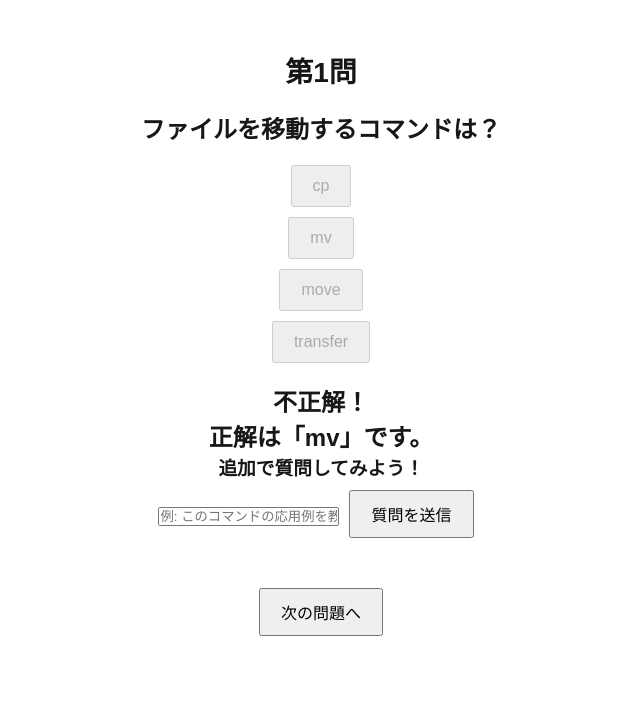
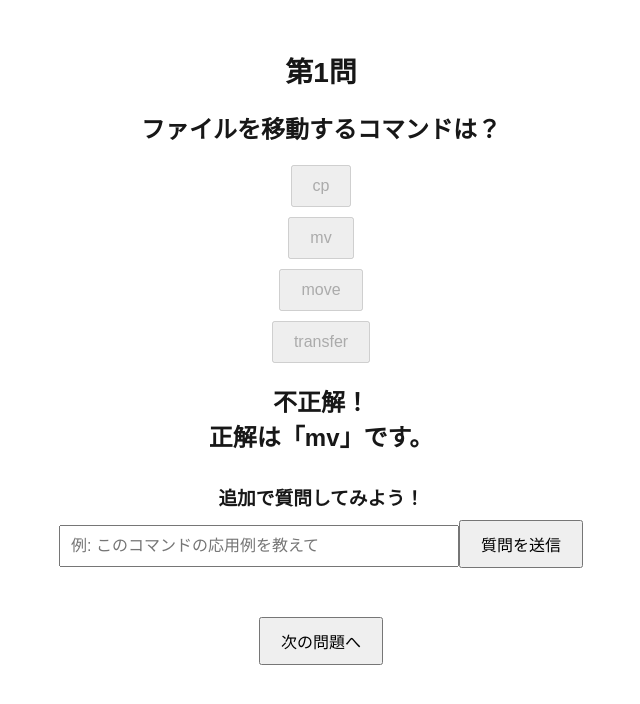
Before and after one commit to mnwdykn/test_quiz, a Next.js app: page /quiz in a window 1280 px wide. Both pictures are taken after a click on the button "cp". Shown: the top 704 px of the page, without its empty margins (319-959 px from the left). Built offline with nearby package versions, Linux system fonts and the light colour scheme.

Commit message:
コンポーネント分割（AnswerResult, QuizResult作成）＆ドキュメント更新

```diff
--- a/app/quiz/page.jsx
+++ b/app/quiz/page.jsx
@@ -3,31 +3,36 @@
 import { useState, useEffect } from "react";
 import Link from "next/link";
 import Question from "../../components/Question";
+import AnswerResult from "../../components/AnswerResult"; // 新規追加
+import QuizResult from "../../components/QuizResult"; // 新規追加
 import questions from "../../data/questions";
 import styles from "./QuizPage.module.css";
 
-// 配列をシャッフルして指定数だけ取得
+// 配列をシャッフルして指定数だけ取得する関数
 const shuffleAndPick = (array, count) => {
   return [...array].sort(() => Math.random() - 0.5).slice(0, count);
 };
 
 export default function QuizPage() {
+  // クイズに関する状態管理
   const [selectedQuestions, setSelectedQuestions] = useState([]);
   const [currentQuestionIndex, setCurrentQuestionIndex] = useState(0);
   const [score, setScore] = useState(0);
   const [showResult, setShowResult] = useState(false);
   const [answerResult, setAnswerResult] = useState(null);
   const [answered, setAnswered] = useState(false);
+
+  // 追加質問・AI回答に関する状態管理
   const [userPrompt, setUserPrompt] = useState("");
   const [aiResponse, setAiResponse] = useState("");
   const [loadingAi, setLoadingAi] = useState(false);
 
-  // 初回マウント時に問題をシャッフルして選択
+  // 初回マウント時に問題をシャッフルしてセット
   useEffect(() => {
     setSelectedQuestions(shuffleAndPick(questions, 5));
   }, []);
 
-  // 問題がまだ準備できていない場合のローディング表示
+  // 問題ロード中表示
   if (selectedQuestions.length === 0) {
     return <div className={styles.loading}>読み込み中...</div>;
   }
@@ -48,7 +53,7 @@ export default function QuizPage() {
     setAnswered(true);
   };
 
-  // 次の問題へ進む
+  // 次の問題へ進む処理
   const handleNext = () => {
     if (currentQuestionIndex + 1 < selectedQuestions.length) {
       setCurrentQuestionIndex((prev) => prev + 1);
@@ -58,7 +63,7 @@ export default function QuizPage() {
     }
   };
 
-  // クイズをリトライする
+  // クイズをリトライする処理
   const handleRetry = () => {
     setSelectedQuestions(shuffleAndPick(questions, 5));
     setCurrentQuestionIndex(0);
@@ -67,15 +72,16 @@ export default function QuizPage() {
     resetQuestionState();
   };
 
-  // 1問ごとの状態リセット
+  // 1問ごとの状態リセット処理
   const resetQuestionState = () => {
     setAnswerResult(null);
     setAnswered(false);
     setUserPrompt("");
     setAiResponse("");
+    setLoadingAi(false);
   };
 
-  // ユーザーのプロンプトを送信してAI回答を取得
+  // 追加質問をAIに送信して回答をもらう
   const handlePromptSubmit = async () => {
     if (!userPrompt.trim()) return;
     setLoadingAi(true);
@@ -99,7 +105,7 @@ ${correctAnswer}
 
 【ユーザーの質問】
 ${userPrompt}
-`;
+      `;
 
       const response = await fetch("/api/generate", {
         method: "POST",
@@ -121,58 +127,28 @@ ${userPrompt}
     <div className={styles.quizContainer}>
       {!showResult ? (
         <>
-          {/* 問題番号 */}
+          {/* 問題番号表示 */}
           <h1 className={styles.questionNumber}>
             第{currentQuestionIndex + 1}問
           </h1>
 
-          {/* 問題コンポーネント */}
+          {/* クイズ問題コンポーネント */}
           <Question
             questionData={currentQuestion}
             onAnswer={handleAnswer}
             answered={answered}
           />
 
-          {/* 正誤結果・追加質問セクション */}
+          {/* 解答後、結果＆追加質問コンポーネントを表示 */}
           {answerResult && (
-            <>
-              <div className={styles.answerResult}>
-                {answerResult.split("\n").map((line, idx) => (
-                  <p key={idx}>{line}</p>
-                ))}
-              </div>
-
-              {/* ユーザー質問フォーム */}
-              <div className={styles.promptContainer}>
-                <h3>追加で質問してみよう！</h3>
-                <input
-                  type="text"
-                  value={userPrompt}
-                  onChange={(e) => setUserPrompt(e.target.value)}
-                  placeholder="例: このコマンドの応用例を教えて"
-                  className={styles.promptInput}
-                />
-                <button
-                  onClick={handlePromptSubmit}
-                  className={styles.button}
-                  disabled={loadingAi}
-                >
-                  質問を送信
-                </button>
-              </div>
-
-              {/* AIからの回答表示 */}
-              {loadingAi ? (
-                <p>回答を取得中...</p>
-              ) : (
-                aiResponse && (
-                  <div className={styles.aiResponse}>
-                    <h4>AIからの回答：</h4>
-                    <p>{aiResponse}</p>
-                  </div>
-                )
-              )}
-            </>
+            <AnswerResult
+              answerResult={answerResult}
+              userPrompt={userPrompt}
+              setUserPrompt={setUserPrompt}
+              handlePromptSubmit={handlePromptSubmit}
+              aiResponse={aiResponse}
+              loadingAi={loadingAi}
+            />
           )}
 
           {/* 次の問題へ進むボタン */}
@@ -185,21 +161,12 @@ ${userPrompt}
           )}
         </>
       ) : (
-        // 結果画面
-        <div className={styles.resultContainer}>
-          <h1>クイズ終了！</h1>
-          <h2 className={styles.scoreText}>
-            あなたのスコアは {score} / {selectedQuestions.length} です。
-          </h2>
-          <div className={styles.buttonContainer}>
-            <button onClick={handleRetry} className={styles.button}>
-              もう一度挑戦する
-            </button>
-            <Link href="/">
-              <button className={styles.button}>ホームに戻る</button>
-            </Link>
-          </div>
-        </div>
+        // クイズ結果画面
+        <QuizResult
+          score={score}
+          totalQuestions={selectedQuestions.length}
+          onRetry={handleRetry}
+        />
       )}
     </div>
   );
--- /dev/null
+++ b/components/AnswerResult.jsx
@@ -0,0 +1,54 @@
+"use client";
+
+import styles from "./AnswerResult.module.css"; // 専用CSS
+
+export default function AnswerResult({
+  answerResult,
+  userPrompt,
+  setUserPrompt,
+  handlePromptSubmit,
+  aiResponse,
+  loadingAi,
+}) {
+  return (
+    <>
+      {/* 正解・不正解メッセージ表示 */}
+      <div className={styles.answerResult}>
+        {answerResult.split("\n").map((line, idx) => (
+          <p key={idx}>{line}</p>
+        ))}
+      </div>
+
+      {/* 追加質問フォーム */}
+      <div className={styles.promptContainer}>
+        <h3>追加で質問してみよう！</h3>
+        <input
+          type="text"
+          value={userPrompt}
+          onChange={(e) => setUserPrompt(e.target.value)}
+          placeholder="例: このコマンドの応用例を教えて"
+          className={styles.promptInput}
+        />
+        <button
+          onClick={handlePromptSubmit}
+          className={styles.button}
+          disabled={loadingAi}
+        >
+          質問を送信
+        </button>
+      </div>
+
+      {/* AIからの回答表示 */}
+      {loadingAi ? (
+        <p>回答を取得中...</p>
+      ) : (
+        aiResponse && (
+          <div className={styles.aiResponse}>
+            <h4>AIからの回答：</h4>
+            <p>{aiResponse}</p>
+          </div>
+        )
+      )}
+    </>
+  );
+}
--- /dev/null
+++ b/components/AnswerResult.module.css
@@ -0,0 +1,43 @@
+/* 正誤メッセージのスタイル */
+.answerResult {
+  margin-top: 20px;
+  font-size: 24px;
+  font-weight: bold;
+  text-align: center;
+}
+
+/* ユーザー追加質問フォームの全体ラッパー */
+.promptContainer {
+  margin-top: 30px;
+  text-align: center;
+}
+
+/* ユーザー入力欄（テキストボックス） */
+.promptInput {
+  width: 80%;
+  max-width: 400px;
+  padding: 10px;
+  font-size: 16px;
+  margin-bottom: 10px;
+}
+
+/* 質問送信ボタン */
+.button {
+  padding: 10px 20px;
+  font-size: 16px;
+  margin-top: 10px;
+  cursor: pointer;
+}
+
+/* AIからの回答表示 */
+.aiResponse {
+  margin-top: 20px;
+  padding: 15px;
+  border: 1px solid #ccc;
+  border-radius: 8px;
+  background-color: #f9f9f9;
+  text-align: left;
+  max-width: 600px;
+  margin-left: auto;
+  margin-right: auto;
+}
--- /dev/null
+++ b/components/QuizResult.jsx
@@ -0,0 +1,28 @@
+"use client";
+
+import Link from "next/link";
+import styles from "./QuizResult.module.css"; // 専用CSS
+
+export default function QuizResult({ score, totalQuestions, onRetry }) {
+  return (
+    <div className={styles.resultContainer}>
+      {/* クイズ終了メッセージ */}
+      <h1>クイズ終了！</h1>
+
+      {/* スコア表示 */}
+      <h2 className={styles.scoreText}>
+        あなたのスコアは {score} / {totalQuestions} です。
+      </h2>
+
+      {/* リトライボタンとホームボタン */}
+      <div className={styles.buttonContainer}>
+        <button onClick={onRetry} className={styles.button}>
+          もう一度挑戦する
+        </button>
+        <Link href="/">
+          <button className={styles.button}>ホームに戻る</button>
+        </Link>
+      </div>
+    </div>
+  );
+}
--- /dev/null
+++ b/components/QuizResult.module.css
@@ -0,0 +1,24 @@
+/* 結果画面のラッパー */
+.resultContainer {
+  text-align: center;
+  margin-top: 50px;
+}
+
+/* スコア表示 */
+.scoreText {
+  font-size: 24px;
+  margin-top: 20px;
+}
+
+/* ボタン類をまとめるコンテナ */
+.buttonContainer {
+  margin-top: 30px;
+}
+
+/* リトライ・ホームに戻るボタン */
+.button {
+  padding: 10px 20px;
+  font-size: 16px;
+  margin: 10px;
+  cursor: pointer;
+}
```
Also changed, not shown: 1 other file (tests, documents, lock files or other folders).
